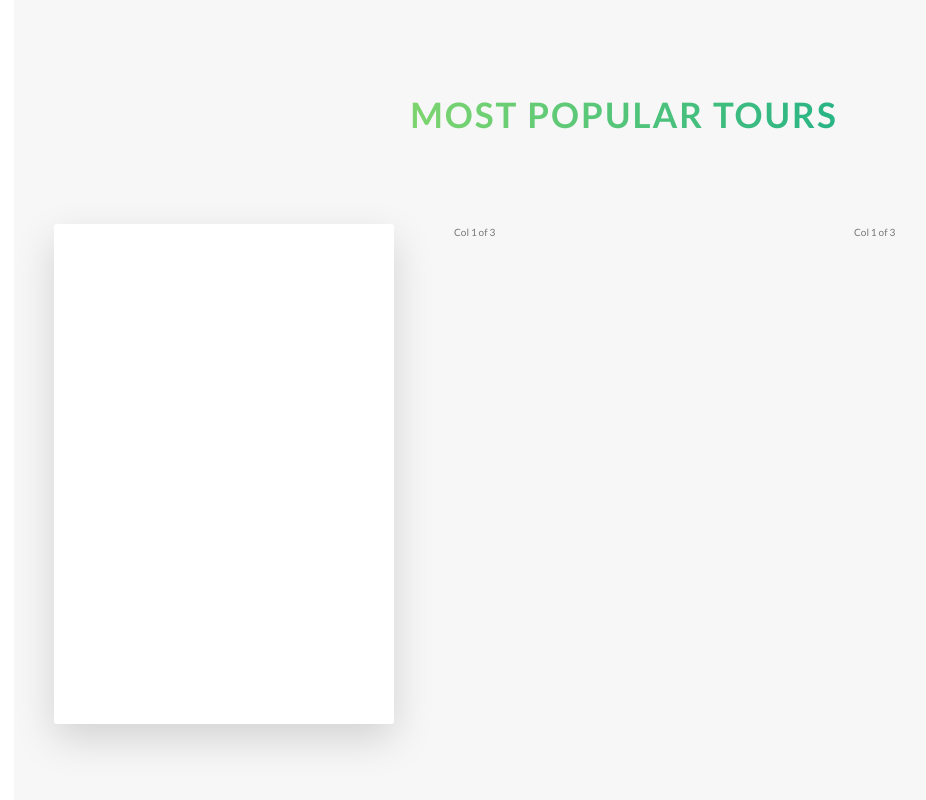
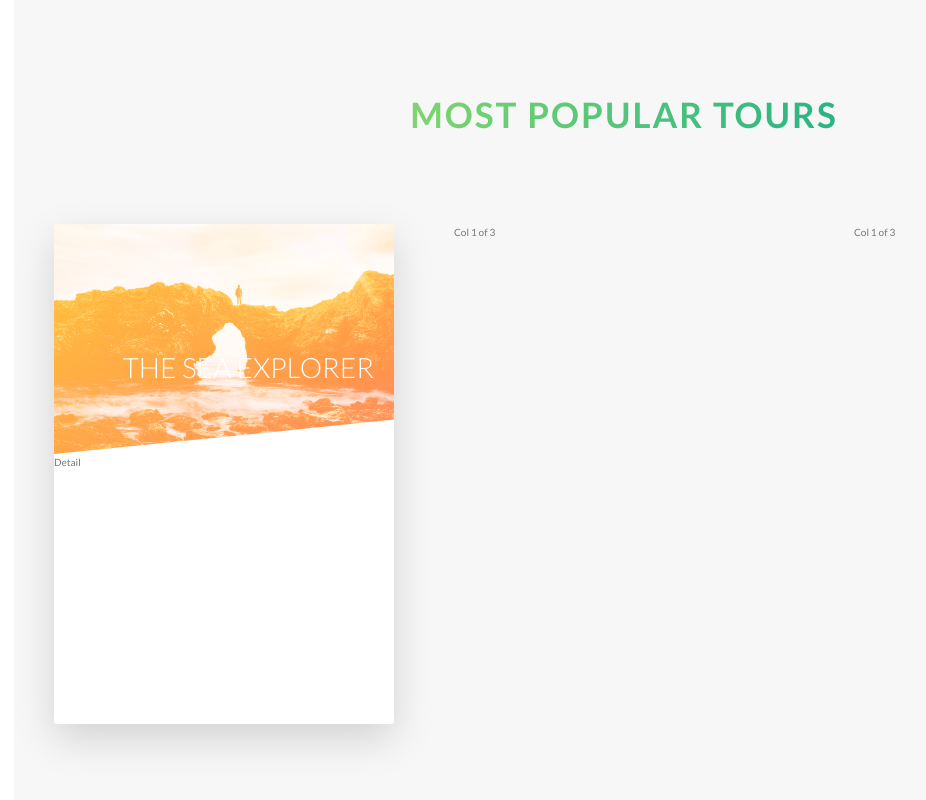
Before and after one commit to ducchungtx/advanced-css, a website: page natours/index.html in a window 1280 px wide. Shown: the part 2456-3256 px from the top of the page, without its empty margins (16-942 px from the left). Drawn offline with Linux system fonts and the light colour scheme.

Commit message:
Done (5.11 19:23)

```diff
--- a/natours/index.html
+++ b/natours/index.html
@@ -120,7 +120,15 @@
         <div class="col-1-of-3">
           <div class="card">
             <div class="card__side card__side--front">
-              FRONT
+              <div class="card__picture card__picture--1">
+
+              </div>
+              <h4 class="card__heading">
+                The Sea Explorer
+              </h4>
+              <div class="card__detail">
+                Detail
+              </div>
             </div>
             <div class="card__side card__side--back card__side--back-1">
               BACK
--- a/natours/sass/components/_card.scss
+++ b/natours/sass/components/_card.scss
@@ -5,10 +5,6 @@
   height: 50rem;
 
   &__side {
-    background-color: orangered;
-    color: #ffffff;
-    font-size: 2rem;
-
     height: 50rem;
     transition: all .8s ease;
     position: absolute;
@@ -23,7 +19,7 @@
     }
 
     &--back {
-      transform: rotateY(180deg);
+      transform: rotateY(-180deg);
       &-1 {
         background-image: linear-gradient(to right bottom, $color-secondary-light, $color-secondary-dark);
       }
@@ -39,4 +35,34 @@
     transform: rotateY(0);
   }
 
+  // FRONT SIDE STYLING
+  &__picture {
+    background-size: cover;
+    height: 23rem;
+    background-blend-mode: screen;
+    -webkit-clip-path: olygon(0 0, 100% 0, 100% 85%, 0 100%);
+    clip-path: polygon(0 0, 100% 0, 100% 85%, 0 100%);
+
+    &--1 {
+      background-image: linear-gradient(to right bottom, $color-secondary-light, $color-secondary-dark),
+      url('../img/nat-5.jpg');
+    }
+    &--2 {
+      background-image: url('../img/nat-5.jpg');
+    }
+    &--3 {
+      background-image: url('../img/nat-5.jpg');
+    }
+  }
+
+  &__heading {
+    font-size: 2.8rem;
+    font-weight: 300;
+    text-transform: uppercase;
+    color: $color-white;
+    position: absolute;
+    top: 12rem;
+    right: 2rem;
+  }
+
 }
```
Also changed, not shown: natours/css/style.css.
